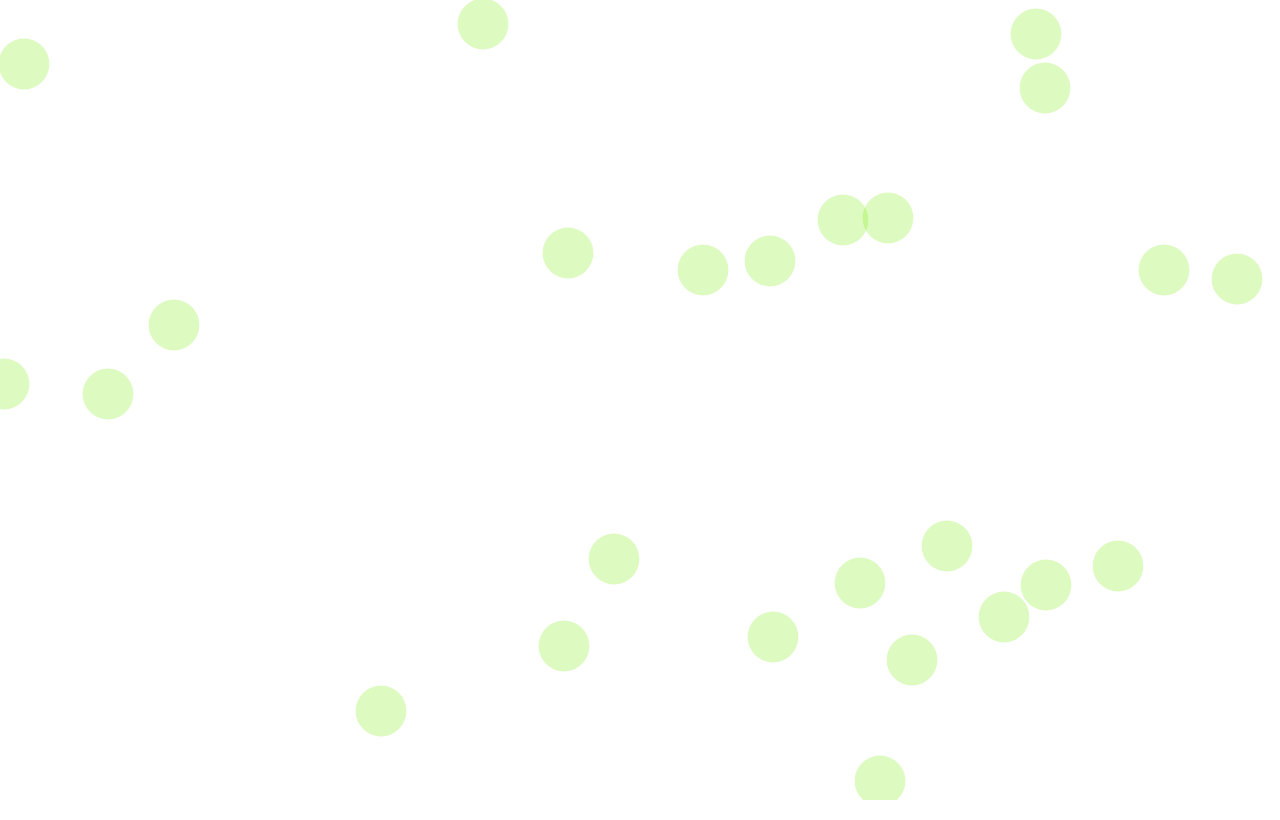
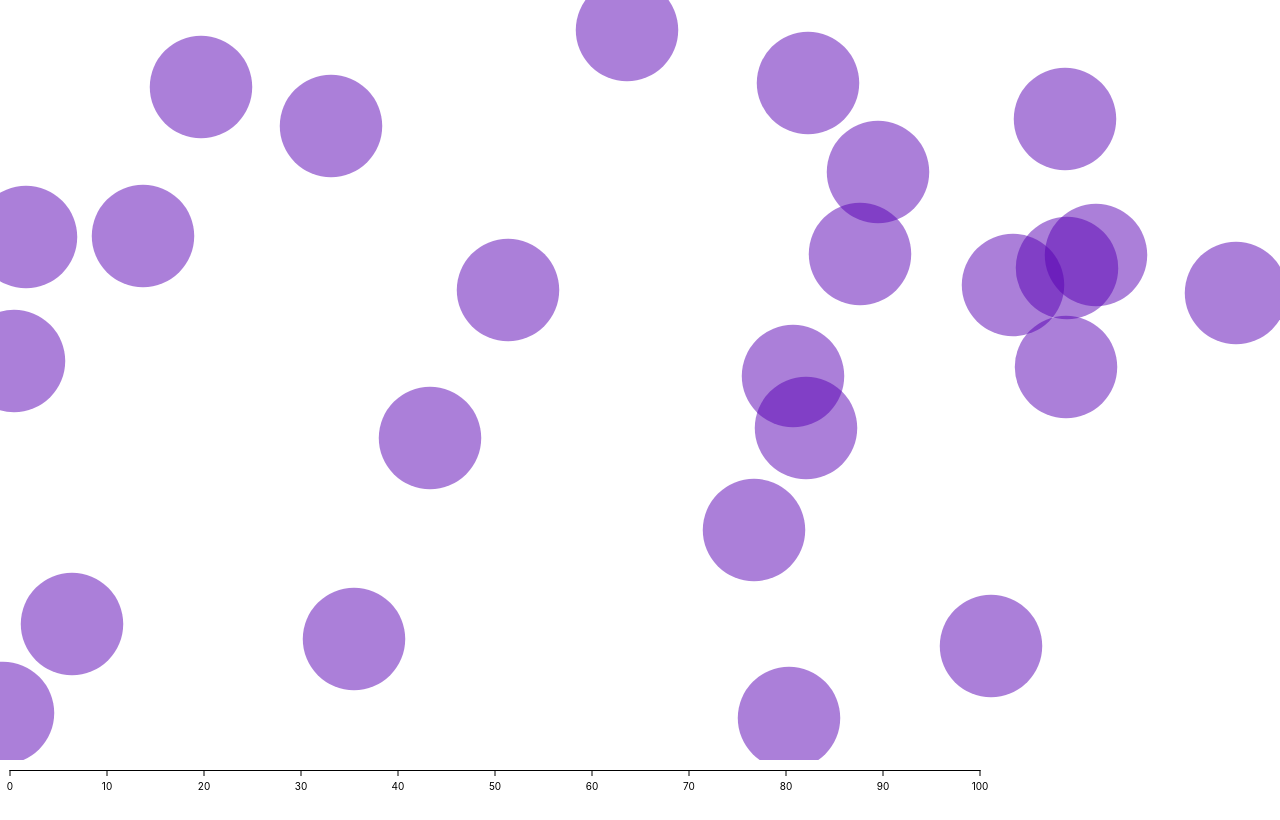
Before and after one commit to milufranz08/d3-react-tutorial, a React (Create React App) app: page / in a window 1280 px wide. Built offline with nearby package versions, Linux system fonts and the light colour scheme.

Commit message:
Add initial axes

```diff
--- a/src/App.js
+++ b/src/App.js
@@ -1,6 +1,7 @@
 /* eslint-disable react-hooks/exhaustive-deps */
 import React, { useState, useEffect, useRef, useLayoutEffect } from 'react';
 import { animated, useSpring } from "react-spring";
+import Axis from './Axis';
 import { generateData } from './helper';
 import './App.css';
 
@@ -65,10 +66,11 @@
   return (
     <div className="App" ref={ref}>
       { width && height && data && (
+        <>
           <svg
-          viewBox={`0 0 ${width} ${height}`}
+            viewBox={`0 0 ${width} ${height - 40}`}
             width={width}
-          height={height}
+            height={height - 40}
             overflow="auto"
           >
             {data.map(([x, y], index) => (
@@ -80,6 +82,8 @@
               />
             ))}
           </svg>
+          <Axis width={width}/>
+        </>
       )}
     </div>
   );
--- /dev/null
+++ b/src/Axis.jsx
@@ -0,0 +1,51 @@
+import React, { useMemo } from 'react';
+import * as d3 from 'd3';
+
+function Axis({ width }) {
+
+    const ticks = useMemo(() => {
+        const xScale = d3.scaleLinear()
+          .domain([0, 100])
+          .range([10, 980])
+        return xScale.ticks()
+          .map(value => ({
+            value,
+            xOffset: xScale(value)
+          }))
+      }, []);
+
+    return (
+        <svg
+            viewBox={`0 0 ${width} 40`}
+            width={width}
+            height="40"
+        >
+            <path
+                d="M 9.5 0.5 H 980.5"
+                stroke="currentColor"
+            />
+            {ticks.map(({ value, xOffset }) => (
+                <g
+                    key={value}
+                    transform={`translate(${xOffset}, 0)`}
+                >
+                    <line
+                    y2="6"
+                    stroke="currentColor"
+                    />
+                    <text
+                    key={value}
+                    style={{
+                        fontSize: "10px",
+                        textAnchor: "middle",
+                        transform: "translateY(20px)"
+                    }}>
+                    { value }
+                    </text>
+                </g>
+                ))}
+        </svg>
+    )
+}
+
+export default Axis
```
Lines whose indentation alone changed are shown as unchanged.
